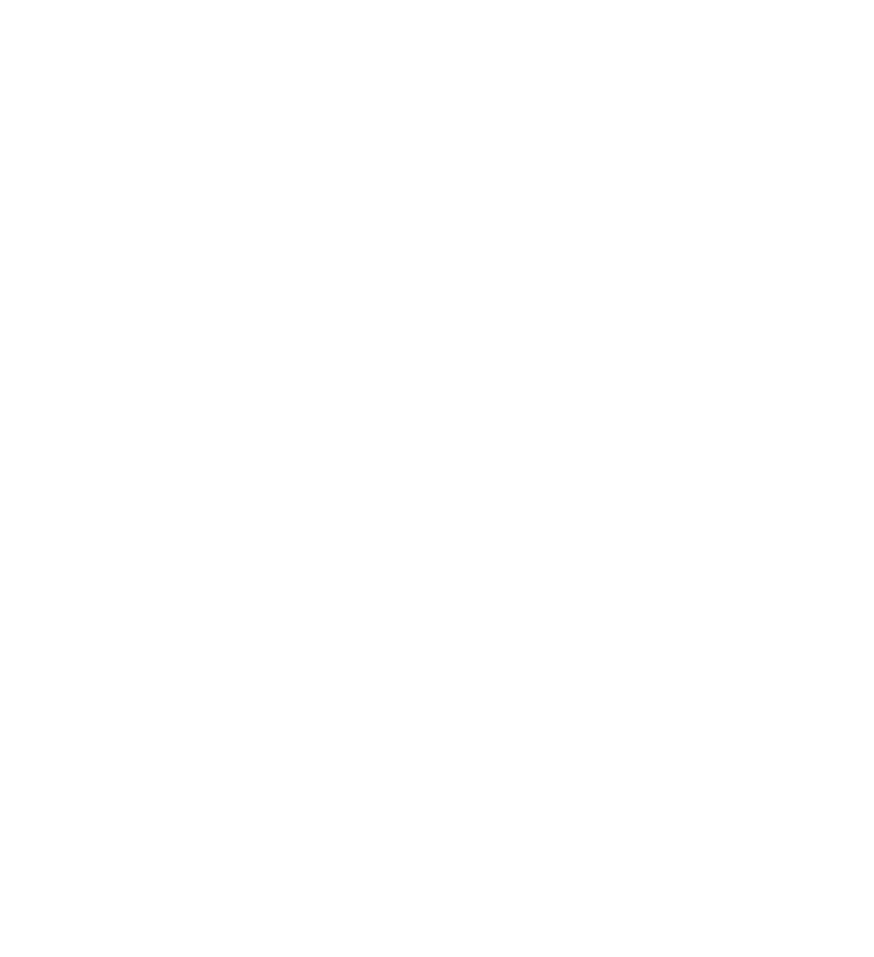
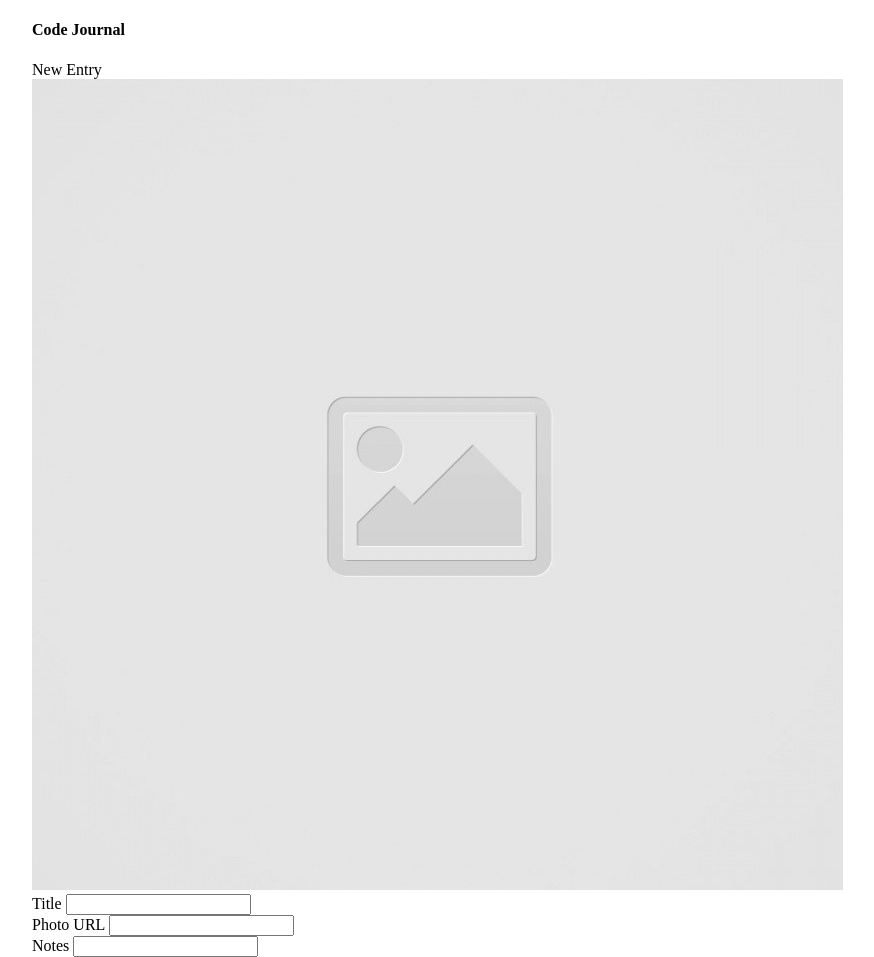
Before and after one commit to kevin-l1/code-journal, a website: page index.html in a window 1280 px wide. Shown: the whole page, without its empty margins (182-1056 px from the left). Before the commit the page ends 800 px from the top, so only its background shows below. Drawn offline with Linux system fonts and the light colour scheme.

Commit message:
Created Entry Outline

```diff
--- a/index.html
+++ b/index.html
@@ -18,12 +18,35 @@
 <body>
   <header>
     <div class="container">
+      <h4>Code Journal</h4>
     </div>
   </header>
+
   <main class="container">
-    <div data-view="entry-form"></div>
-    <div data-view="entries" class="hidden"></div>
+    <div data-view="entry-form">
+      <form>
+        <div>
+          <label for="photo">New Entry</label>
+          <input type="image" id="photo" src="images/placeholder-image-square.jpg" alt="Placeholder">
+        </div>
+        <div>
+          <label for="title">Title</label>
+          <input type="text" id="title" required="true">
+        </div>
+        <div>
+          <label for="photo-url">Photo URL</label>
+          <input type="text" id="photo-url" required="true">
+        </div>
+        <div>
+          <label for="title">Notes</label>
+          <input type="text" id="notes" required="true">
+        </div>
+      </form>
+    </div>
+    <div data-view="entries" class="hidden">
+    </div>
   </main>
+
   <script src="js/data.js"></script>
   <script src="js/main.js"></script>
 </body>
```
